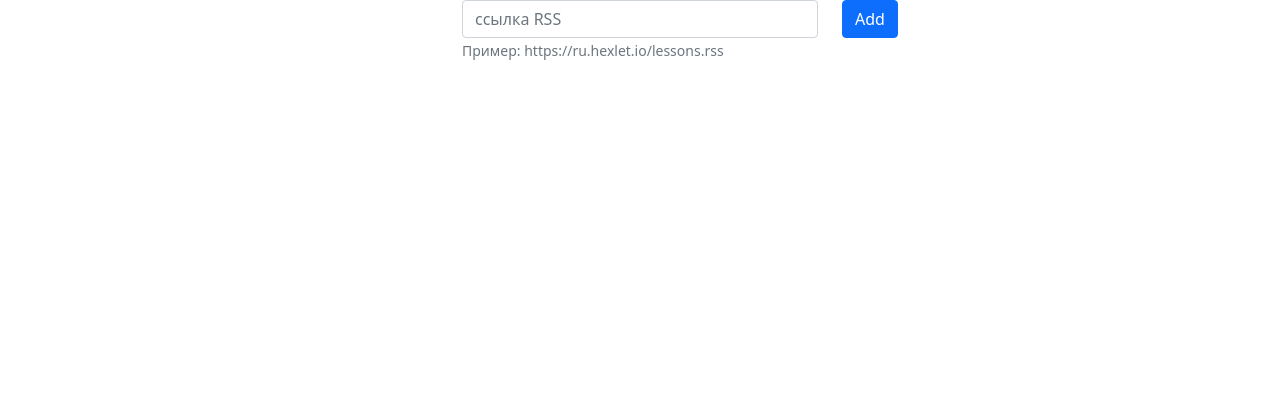
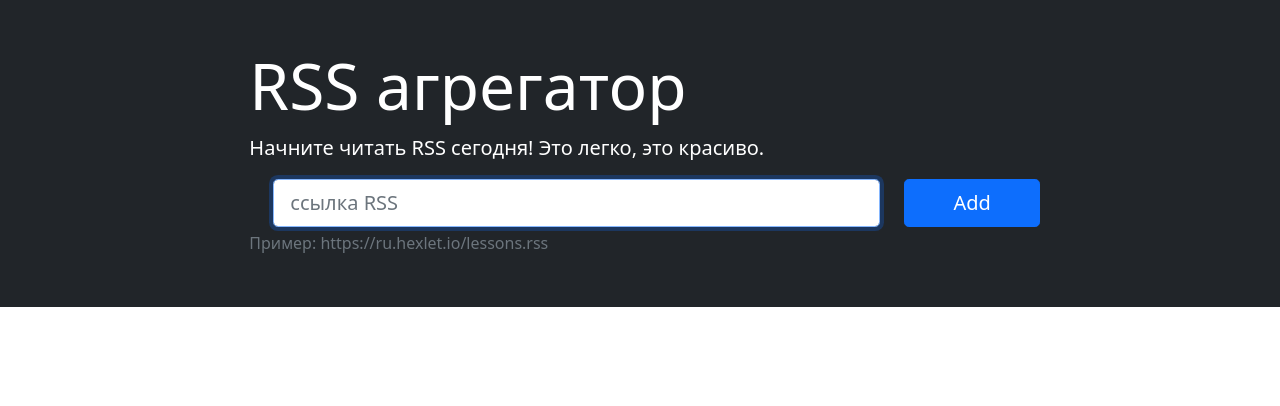
Before and after one commit to vaideska/aggregator-rss, a website built with webpack: page src/index.html in a window 1280 px wide. Built offline with nearby package versions, Linux system fonts and the light colour scheme.

Commit message:
Corrected layout

```diff
--- a/src/index.html
+++ b/src/index.html
@@ -5,22 +5,39 @@
      <title>Getting Started</title>
    </head>
    <body>
-    <div class="container">
-      <div class="row">
-        <div class="col-sm">
+    <main class="flex-grow-1">
+      <section class="container-fluid bg-dark p-5">
+        <div class="row">
+          <div class="col-md-10 col-lg-8 mx-auto text-white">
+            <h1 class="display-3">RSS агрегатор</h1>
+            <p class="lead">Начните читать RSS сегодня! Это легко, это красиво.</p>
+            <form action="" class="rss-form">
+              <div class="container">
+                <div class="row">
+                  <div class="col-10">
+                    <input autofocus required name="url" aria-label="url" class="form-control form-control-lg w-100" placeholder="ссылка RSS">
+                  </div>
+                  <div class="col-2">
+                    <button type="submit" aria-label="add" class="btn btn-lg btn-primary px-sm-5">Add</button>
+                  </div>
+                </div>
+              </div>
+            </form>
+            <p class="text-muted my-1">Пример: https://ru.hexlet.io/lessons.rss</p>
+            <div class="feedback"></div>
+          </div>
         </div>
-        <div class="col-sm">
-          <form>
-            <div class="form-group">
-              <input type="linkRSS" class="form-control" id="exampleInputEmail1" aria-describedby="emailHelp" placeholder="ссылка RSS">
-              <small id="emailHelp" class="form-text text-muted">Пример: https://ru.hexlet.io/lessons.rss</small>
-            </div>
-          </form>
+      </section>
+      <section class="container-fluid p-5">
+        <div class="row">
+          <div class="col-md-10 col-lg-8 mx-auto feeds">
+          </div>
         </div>
-        <div class="col-sm">
-          <button type="add" class="btn btn-primary">Add</button>
+        <div class="row">
+          <div class="col-md-10 col-lg-8 mx-auto posts">
+          </div>
         </div>
-      </div>
-    </div>
+      </section>
+    </main>
    </body>
  </html>
```
